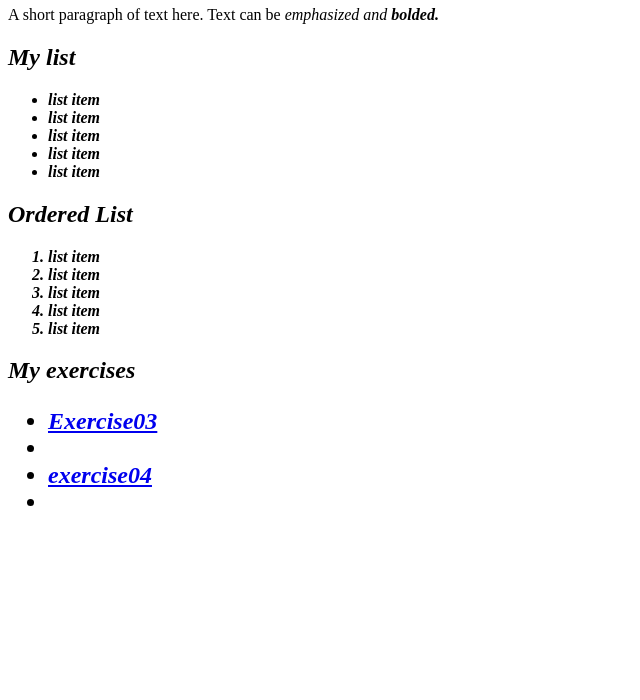
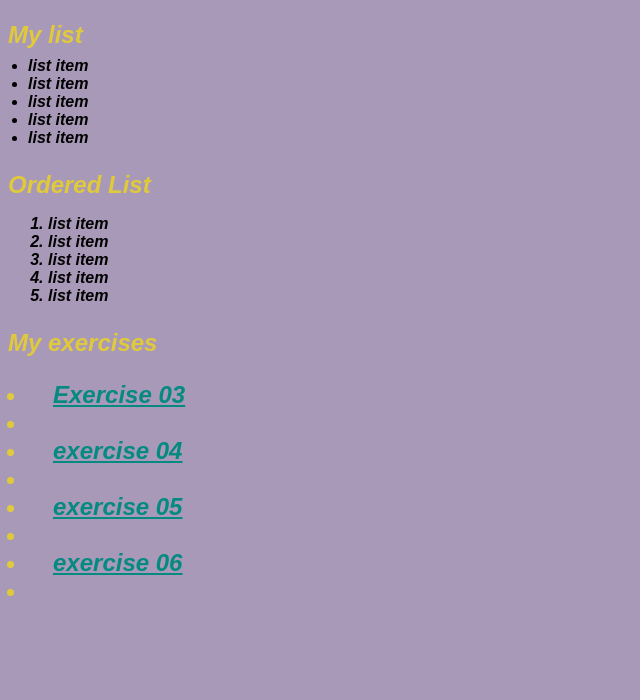
Before and after one commit to wpietrzak22/lis753-excercises, a plain HTML site: page index.html in a window 1280 px wide. Shown: the part 100-800 px from the top of the page, without its empty margins (0-640 px from the left). Drawn offline with Linux system fonts and the light colour scheme.

Commit message:
Updates to the homepage. Displays all exercises and future ones.

```diff
--- a/index.html
+++ b/index.html
@@ -3,7 +3,8 @@
 <!-- Heading lvl 1. Visible document heading-->
 <html>
   <head>
-    <<title>Exercise 02: Homepage</title>
+    <title> Homepage</title>
+      <link rel="stylesheet"  type="text/css" href="../assets/css/styles.css">
   </head>
   <body>
     <h1>Exercise 02: Homepage</h1>
@@ -28,8 +29,10 @@
 
     <h2>My exercises<h2>
     <ul>
-      <li><a href="exercises/exercise03">Exercise03</a><li>
-      <li><a href="exercises/exercise04">exercise04</a><li>
+      <li><a href="exercises/exercise03.html">Exercise 03</a><li>
+      <li><a href="exercises/exercise04.html">exercise 04</a><li>
+      <li><a href="exercises/exercise05.html">exercise 05</a><li>
+      <li><a href="exercises/exercise06.html">exercise 06</a><li>
     </ul>
   </body>
 </html>
```
